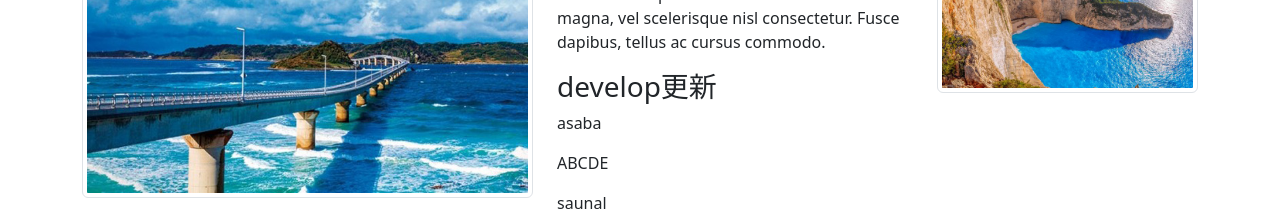
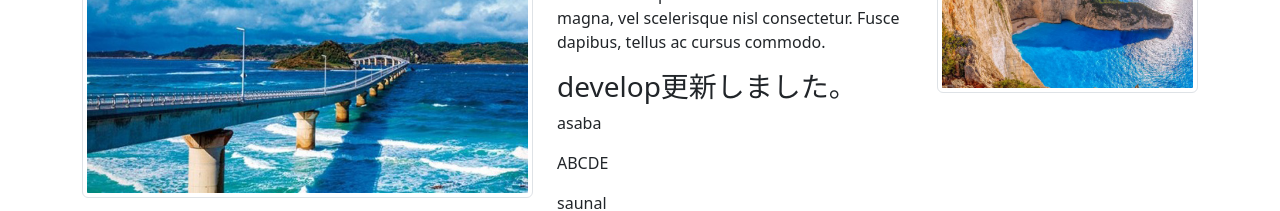
Before and after one commit to zd1T08/GitHubPractice, a plain HTML site: page index.html in a window 1280 px wide. Shown: the part 1239-1450 px from the top of the page. Drawn offline with Linux system fonts and the light colour scheme.

Commit message:
h3更新２

```diff
--- a/index.html
+++ b/index.html
@@ -82,7 +82,7 @@
       <div class="col-lg-4 order-2">
         <h2>And lastly, this one. Checkmate.</h2>
         <p>Donec ullamcorper nulla non metus auctor fringilla. Vestibulum id ligula porta felis euismod semper. Praesent commodo cursus magna, vel scelerisque nisl consectetur. Fusce dapibus, tellus ac cursus commodo.</p>
-        <h3>develop更新</h3>
+        <h3>develop更新しました。</h3>
         <p>asaba</p>
         <p>ABCDE</p>
         <p>saunal</p>
```
